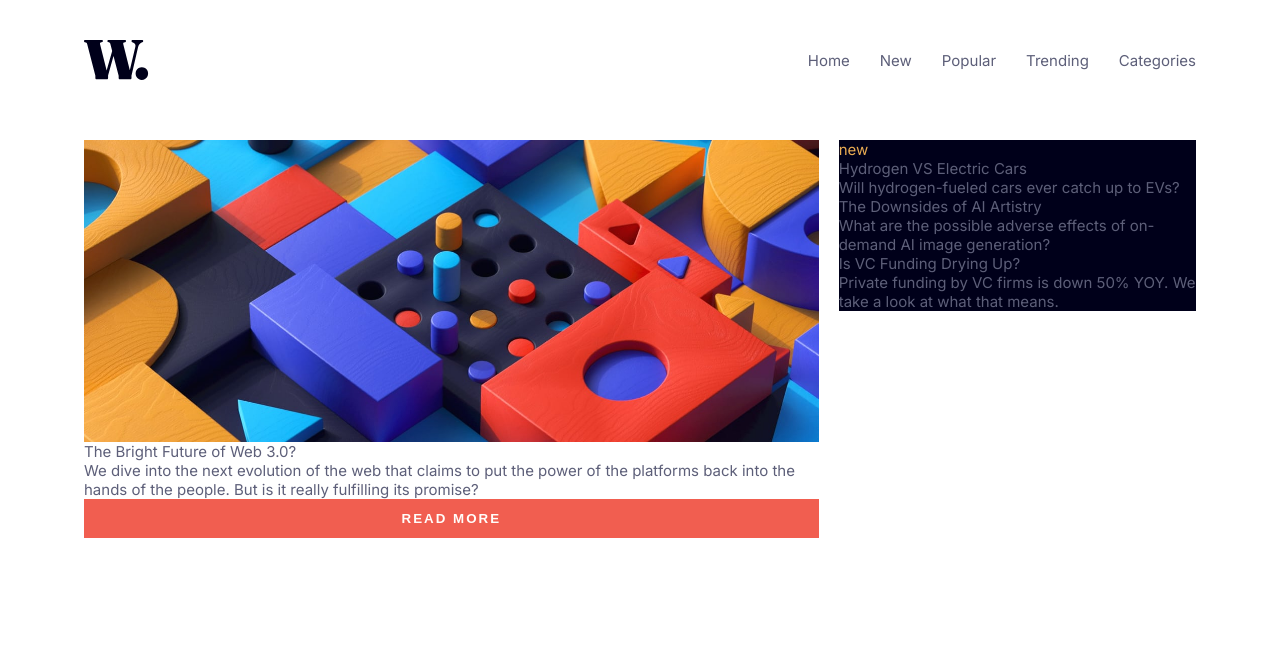
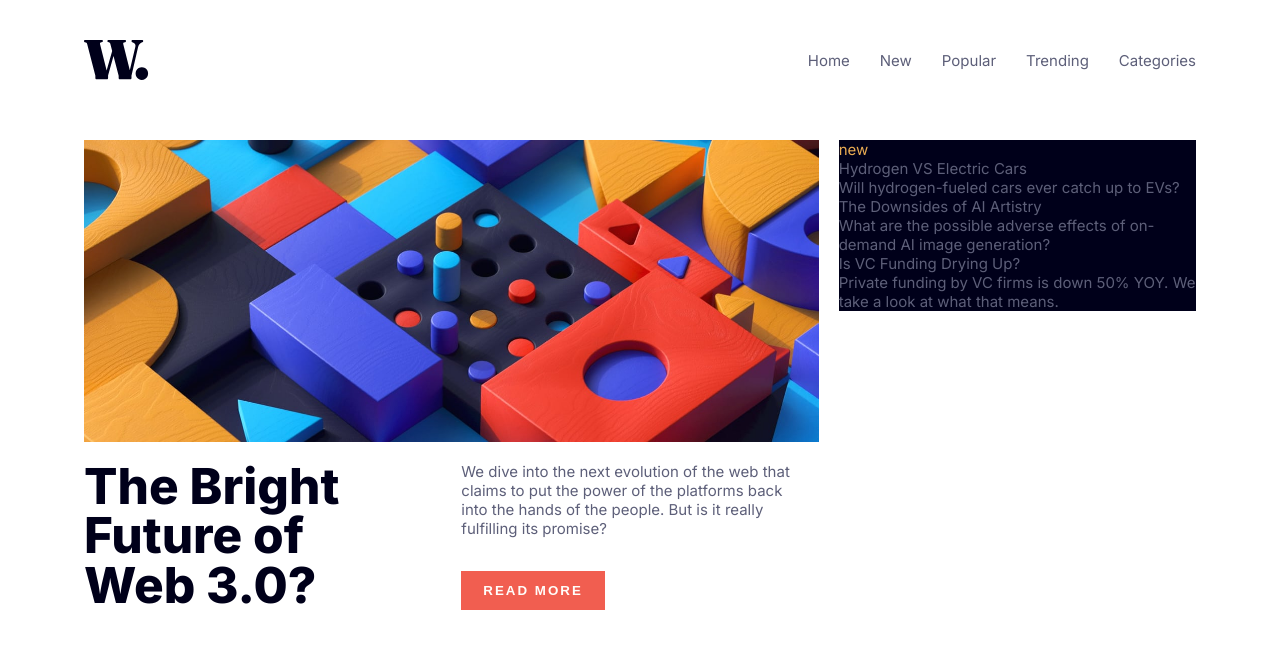
Before and after one commit to tymino/frontendmentor_news-homepage, a Vue app: page / in a window 1280 px wide. Shown: the top 648 px of the page. Built offline with nearby package versions, Linux system fonts and the light colour scheme.

Commit message:
style Main component

```diff
--- a/src/components/Main.vue
+++ b/src/components/Main.vue
@@ -8,14 +8,18 @@
       <img src="@/assets/images/image-web-3-desktop.jpg" alt="web-3" />
     </picture>
 
-    <div class="main__title">The Bright Future of Web 3.0?</div>
-    <div class="main__describe">
-      We dive into the next evolution of the web that claims to put the power of
-      the platforms back into the hands of the people. But is it really
-      fulfilling its promise?
+    <div class="main__wrapper">
+      <div class="main__title">The Bright Future of Web 3.0?</div>
+      <div class="main__describe">
+        <div class="main__describe-text">
+          We dive into the next evolution of the web that claims to put the
+          power of the platforms back into the hands of the people. But is it
+          really fulfilling its promise?
+        </div>
+
+        <Button class="main__describe-button">read more</Button>
+      </div>
     </div>
-
-    <Button class="main__button">read more</Button>
   </div>
 </template>
 
@@ -32,9 +36,9 @@ export default {
 
 <style lang="scss" scoped>
 .main {
-  display: grid;
-  grid-template-rows: repeat(1fr, 5);
-  grid-template-columns: repeat(1fr 2);
+  display: flex;
+  flex-direction: column;
+
 
   &__picture {
     & > img {
@@ -43,9 +47,35 @@ export default {
       display: block;
     }
   }
+
+  &__wrapper {
+    display: grid;
+    grid-template-rows: 1fr;
+    grid-template-columns: repeat(2, 1fr);
+    grid-gap: 20px;
+    margin-top: 20px;
+  }
+
   &__title {
+    padding-right: 20px;
+    color: var(--color-very-dark-blue);
+    font-size: 3.3rem;
+    font-weight: var(--font-ex-bold);
+    line-height: 3.3rem;
   }
+
   &__describe {
+    display: flex;
+    flex-direction: column;
+    justify-content: space-between;
+    align-items: flex-start;
+    padding-right: 10px;
+
+    // &-text {
+    // }
+
+    // &-button {
+    // }
   }
 }
 </style>
```
